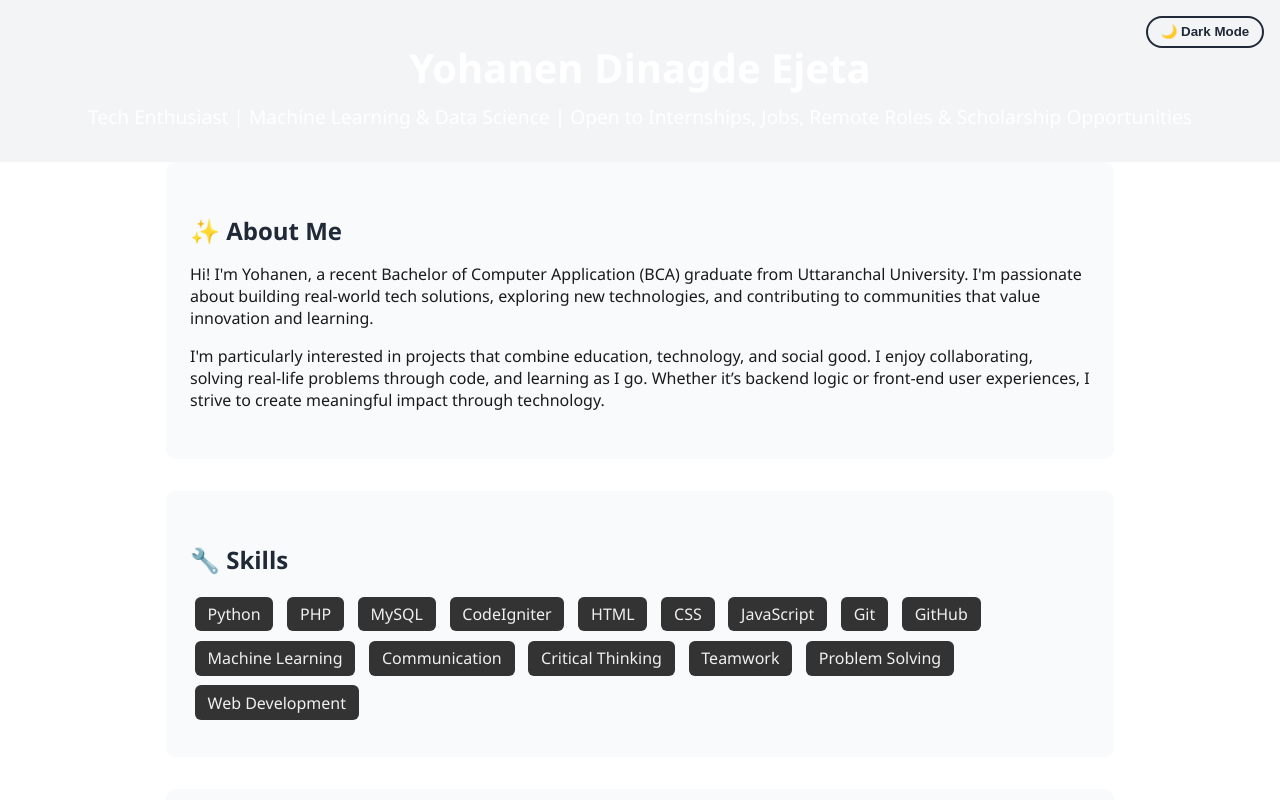
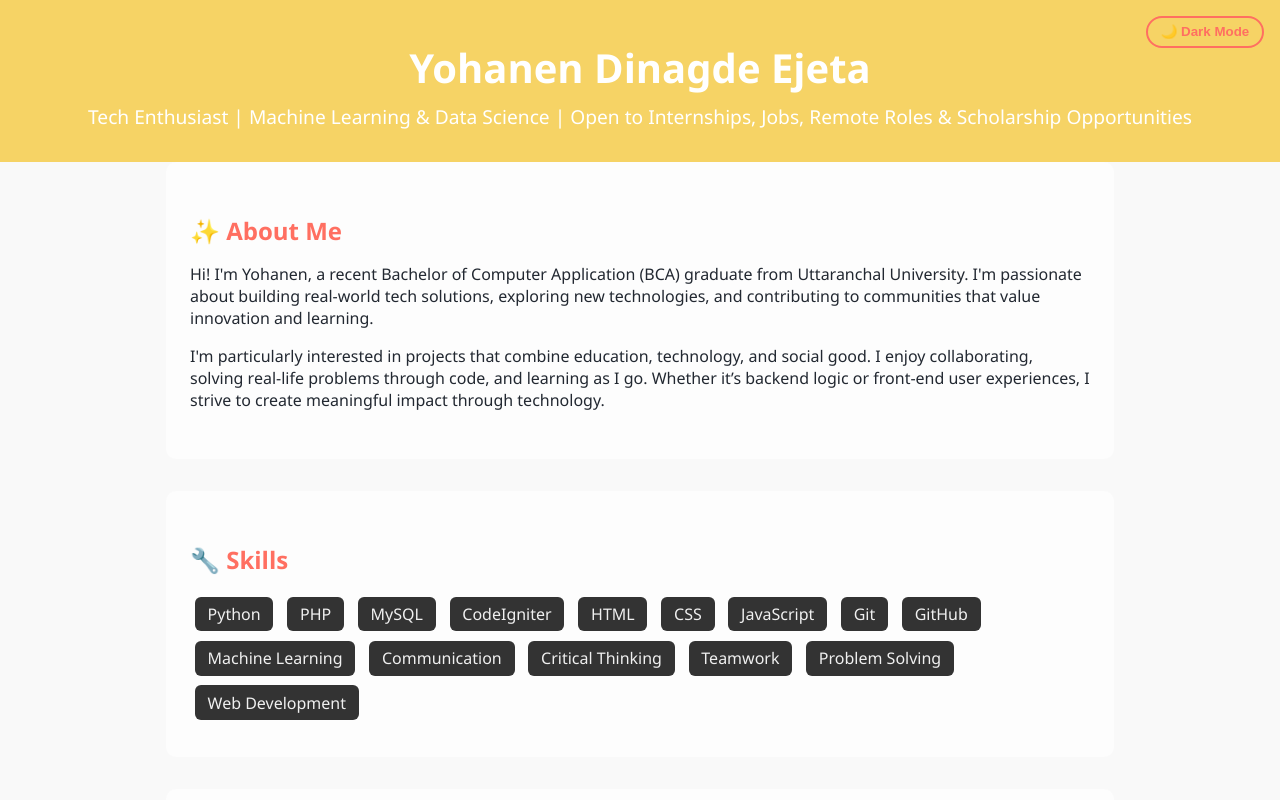
Before and after one commit to yohanen/portfolio-site, a plain HTML site: page index.html in a window 1280 px wide. Both pictures are taken after a click on the button "☀️ Light Mode". Shown: the top 800 px of the page. Drawn offline with Linux system fonts and the light colour scheme.

Commit message:
Update index.html

```diff
--- a/index.html
+++ b/index.html
@@ -103,11 +103,11 @@
     }
 
     body.light-mode {
-      --bg-color: #ffffff;
-      --text-color: #1a1a1a;
-      --header-bg: #f3f4f6;
-      --section-bg: #f9fafb;
-      --highlight: #1f2937;
+      --bg-color: #f9f9f9;
+      --text-color: #222831;
+      --header-bg: #f6d365;
+      --section-bg: #fdfdfd;
+      --highlight: #ff6f61;
     }
   </style>
 </head>
```
